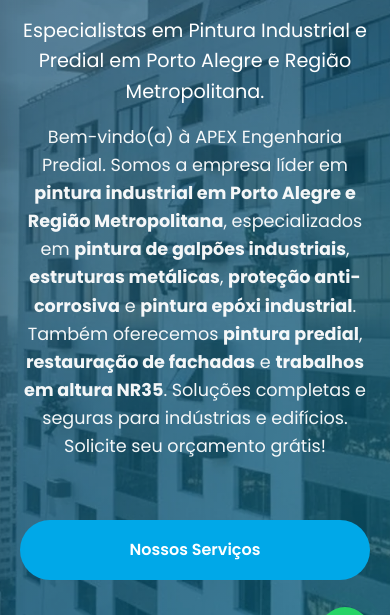
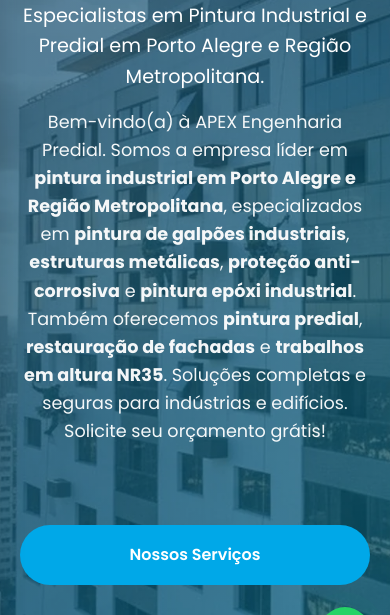
Before and after one commit to RafaRighi/apex-engenharia-predial, a website: page index.html in a window 390 px wide. Shown: the part 167-782 px from the top of the page. Drawn offline with Linux system fonts and the light colour scheme.

Commit message:
fix: Adiciona espaçamento superior para botões no mobile
- Adiciona margin-top de 40px para hero-buttons no mobile
- Adiciona margin-top de 40px para botões individuais no hero-content no mobile
- Melhora espaçamento entre texto e botões 'Nossos Serviços' e 'Contato' no smartphone
- Resolve problema de botões muito próximos do texto em dispositivos móveis

```diff
--- a/css/main.css
+++ b/css/main.css
@@ -1222,6 +1222,12 @@
 
     .hero-buttons {
         flex-direction: column;
+        margin-top: 40px;
+    }
+
+    .hero-content p + .btn,
+    .hero-content .btn {
+        margin-top: 40px;
     }
 
     .btn {
```
